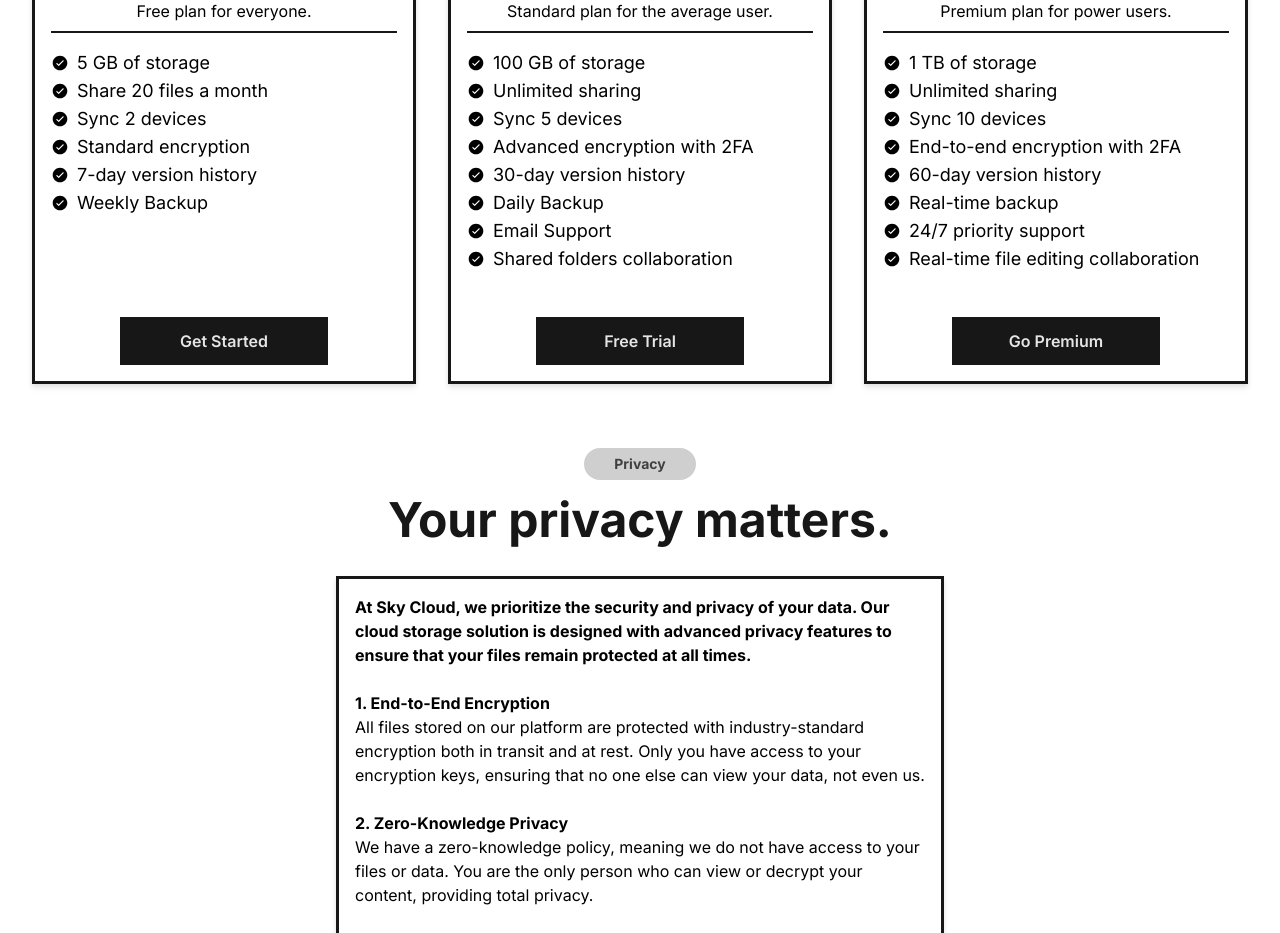
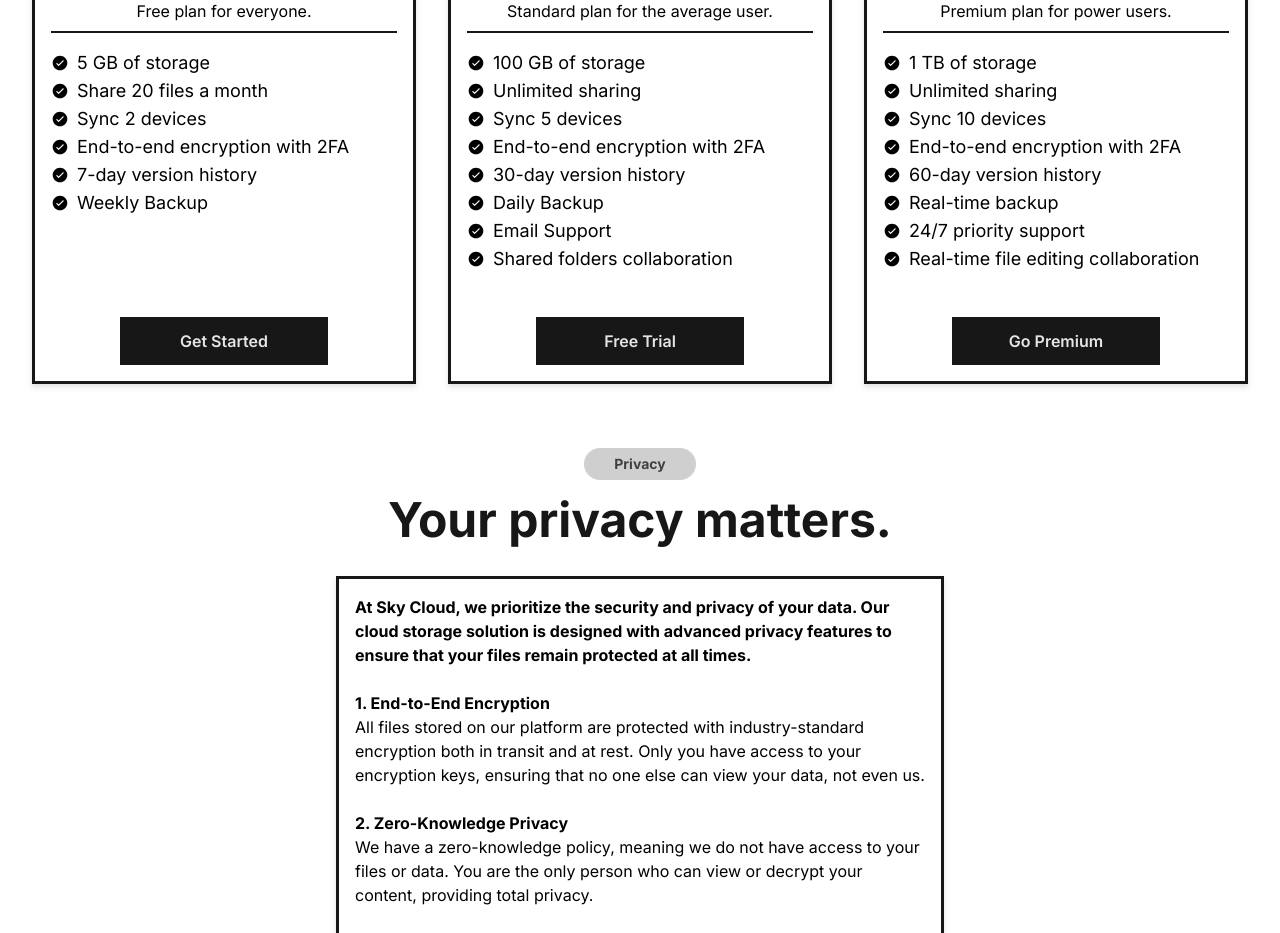
Before and after one commit to as9284/sky-cloud, a React (Vite) app: page / in a window 1280 px wide. Shown: the part 1920-2853 px from the top of the page. Built offline with nearby package versions, Linux system fonts and the light colour scheme.

Commit message:
Update plans data

```diff
--- a/src/components/Plans.jsx
+++ b/src/components/Plans.jsx
@@ -57,7 +57,7 @@ export const Plans = () => {
                   <span>
                     <IoIosCheckmarkCircle />
                   </span>
-                  Standard encryption
+                  End-to-end encryption with 2FA
                 </p>
                 <p className="plan-text">
                   <span>
@@ -111,7 +111,7 @@ export const Plans = () => {
                   <span>
                     <IoIosCheckmarkCircle />
                   </span>
-                  Advanced encryption with 2FA
+                  End-to-end encryption with 2FA
                 </p>
                 <p className="plan-text">
                   <span>
```
